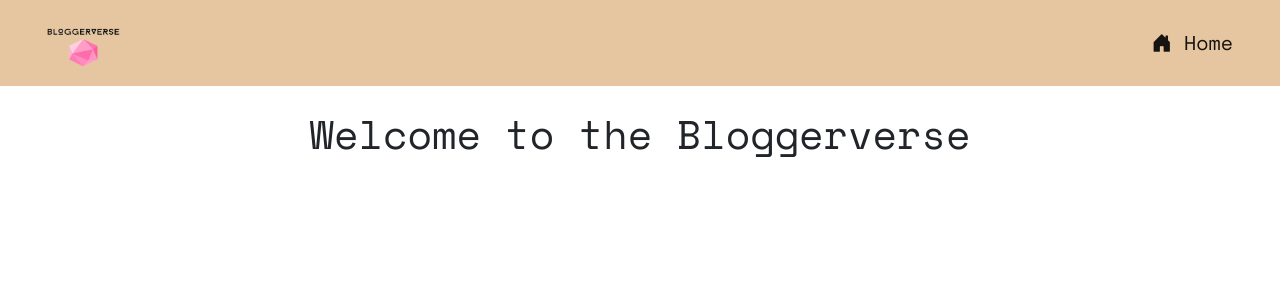
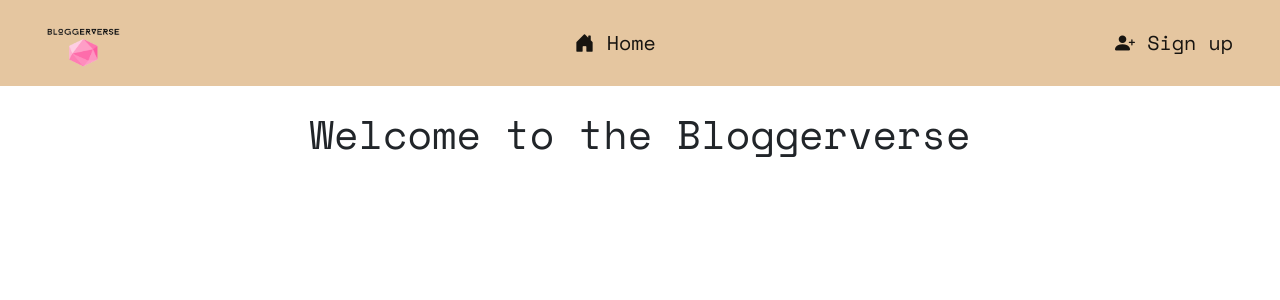
Before and after one commit to Code-Institute-Submissions/bmcdonald2000-bloggerverse_NovResub, a Django app: page / in a window 1280 px wide. Shown: the top 300 px of the page. Run offline with Django 3.2, Linux system fonts and the light colour scheme; data that the repository does not hold is empty; some libraries are stand-ins or nearby versions.

Commit message:
add: sign up link to vanavbar

```diff
--- a/myblog/templates/base.html
+++ b/myblog/templates/base.html
@@ -26,6 +26,11 @@
           <a class="navbar-brand" href="{% url 'home' %}">
             <i class="bi bi-house-door-fill" alt="icon" width="30" height="24" class="d-inline-block align-text-top"></i>
             Home
+          </a>
+           <!-- For all users who are not logged in they will have the option to login or signup -->
+           <a class="navbar-brand" href="{% url 'sign_up' %}">
+            <i class="bi bi-person-plus-fill" alt="icon" width="30" height="24" class="d-inline-block align-text-top"></i>
+            Sign up
           </a>
         </div>
       </nav>
```
